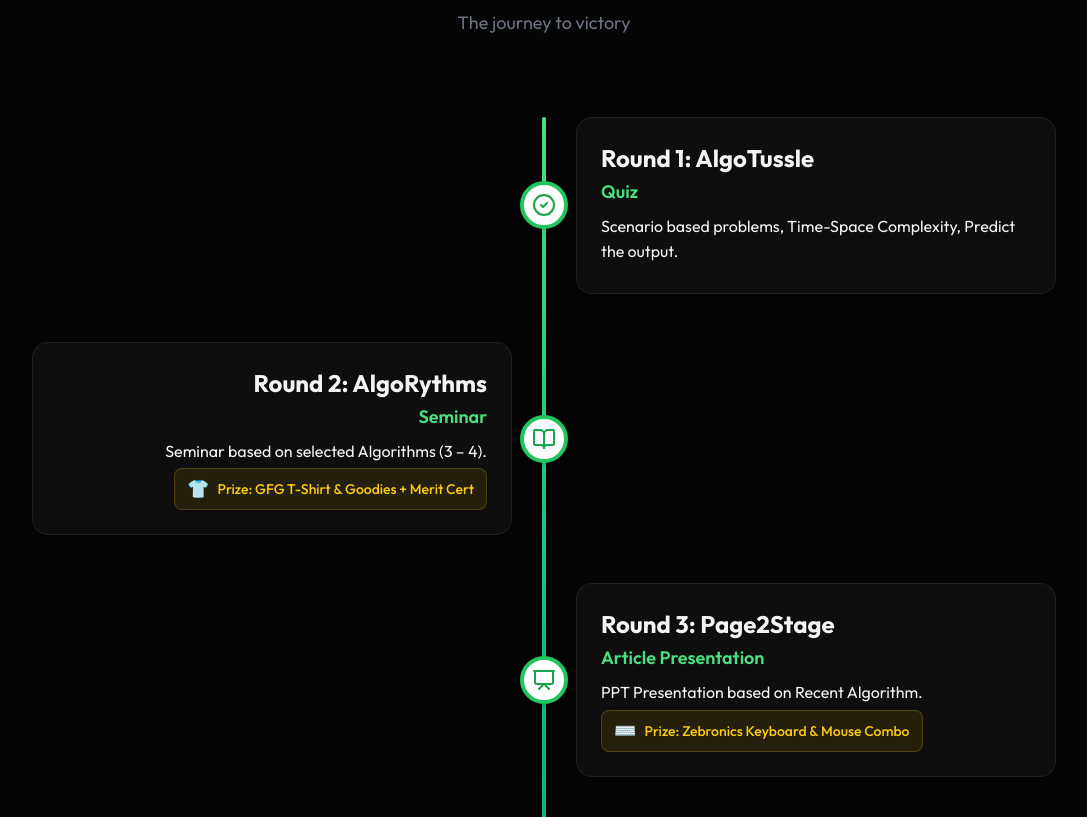
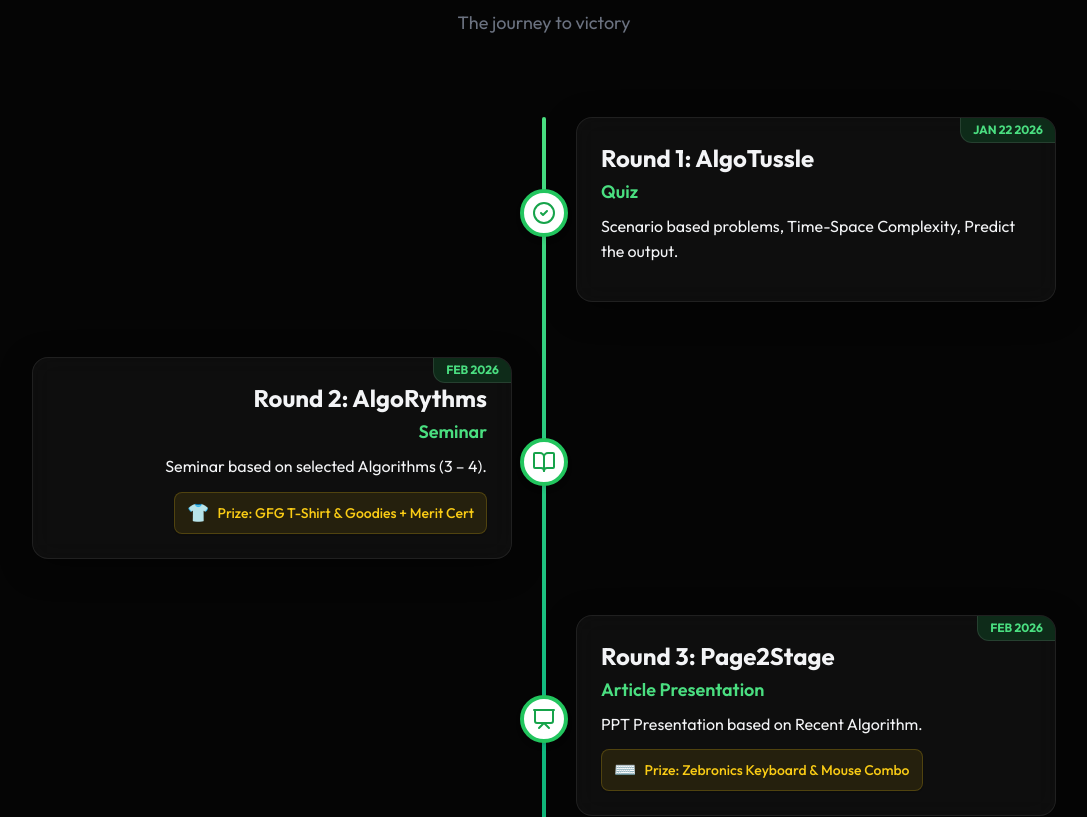
Before and after one commit to gfgkare/Algorithmist26, a React (Vite) app: page / in a window 1280 px wide. Shown: the part 1685-2502 px from the top of the page, without its empty margins (96-1183 px from the left). Built offline with nearby package versions, Linux system fonts and the light colour scheme.

Commit message:
Updated Dates

```diff
--- a/src/components/Roadmap.jsx
+++ b/src/components/Roadmap.jsx
@@ -4,11 +4,11 @@ import { CheckCircle2, BookOpen, Presentation, Bug, Terminal } from 'lucide-reac
 import TiltCard from './TiltCard';
 
 const rounds = [
-    { id: 1, title: "Round 1: AlgoTussle", subtitle: "Quiz", desc: "Scenario based problems, Time-Space Complexity, Predict the output.", icon: <CheckCircle2 size={24} /> },
-    { id: 2, title: "Round 2: AlgoRythms", subtitle: "Seminar", desc: "Seminar based on selected Algorithms (3 – 4).", prize: "Prize: GFG T-Shirt & Goodies + Merit Cert", prizeIcon: "👕", icon: <BookOpen size={24} /> },
-    { id: 3, title: "Round 3: Page2Stage", subtitle: "Article Presentation", desc: "PPT Presentation based on Recent Algorithm.", prize: "Prize: Zebronics Keyboard & Mouse Combo", prizeIcon: "⌨️", icon: <Presentation size={24} /> },
-    { id: 4, title: "Round 4: AlgoSniff", subtitle: "Debug", desc: "Debugging the Given Code.", prize: "Prize: GFG Diary, Pen & Key Chain", prizeIcon: "🎁", icon: <Bug size={24} /> },
-    { id: 5, title: "Round 5: CodeBlitz", subtitle: "Grand Finale", desc: "Showcasing the Coding Skills.", prize: "Prize: Cash Prizes worth ₹6000", prizeIcon: "💰", icon: <Terminal size={24} /> }
+    { id: 1, title: "Round 1: AlgoTussle", subtitle: "Quiz", desc: "Scenario based problems, Time-Space Complexity, Predict the output.", icon: <CheckCircle2 size={24} />, date: "JAN 22 2026" },
+    { id: 2, title: "Round 2: AlgoRythms", subtitle: "Seminar", desc: "Seminar based on selected Algorithms (3 – 4).", prize: "Prize: GFG T-Shirt & Goodies + Merit Cert", prizeIcon: "👕", icon: <BookOpen size={24} />, date: "FEB  2026" },
+    { id: 3, title: "Round 3: Page2Stage", subtitle: "Article Presentation", desc: "PPT Presentation based on Recent Algorithm.", prize: "Prize: Zebronics Keyboard & Mouse Combo", prizeIcon: "⌨️", icon: <Presentation size={24} />, date: "FEB 2026" },
+    { id: 4, title: "Round 4: AlgoSniff", subtitle: "Debug", desc: "Debugging the Given Code.", prize: "Prize: GFG Diary, Pen & Key Chain", prizeIcon: "🎁", icon: <Bug size={24} />, date: "MARCH 2026" },
+    { id: 5, title: "Round 5: CodeBlitz", subtitle: "Grand Finale", desc: "Showcasing the Coding Skills.", prize: "Prize: Cash Prizes worth ₹6000", prizeIcon: "💰", icon: <Terminal size={24} />, date: "MARCH 2026" }
 ];
 
 const Roadmap = () => {
@@ -57,10 +57,13 @@ const Roadmap = () => {
                                     {/* Content Side */}
                                     <div className={`w-full md:w-[calc(50%-2rem)] pl-12 md:pl-0 ${isEven ? 'md:text-left' : 'md:text-right'}`}>
                                         <TiltCard className="inline-block w-full">
-                                            <div className="glass-card p-5 md:p-6 rounded-2xl border border-white/10 shadow-lg hover:shadow-green-500/20 transition-all bg-white/5 backdrop-blur-sm">
+                                            <div className="glass-card p-5 md:p-6 rounded-2xl border border-white/10 shadow-lg hover:shadow-green-500/20 transition-all bg-white/5 backdrop-blur-sm relative overflow-hidden">
+                                                <div className="absolute top-0 right-0 bg-green-600/20 text-green-400 px-3 py-1 text-xs font-bold rounded-bl-xl border-b border-l border-white/10">
+                                                    {round.date}
+                                                </div>
                                                 <h3 className="text-xl md:text-2xl font-bold text-gray-100 mb-1">{round.title}</h3>
                                                 <h4 className="text-base md:text-lg font-semibold text-green-400 mb-2">{round.subtitle}</h4>
-                                                <p className="text-gray-100 mb-1">{round.desc}</p>
+                                                <p className="text-gray-100 mb-3">{round.desc}</p>
                                                 {round.prize && (
                                                     <div className={`flex items-center gap-2 text-yellow-400 font-medium text-sm bg-yellow-400/10 px-3 py-1.5 rounded-lg w-fit border border-yellow-400/20 shadow-sm ${[2, 4].includes(round.id) ? 'ml-auto' : ''}`}>
                                                         <span className="text-lg">{round.prizeIcon}</span>
```
